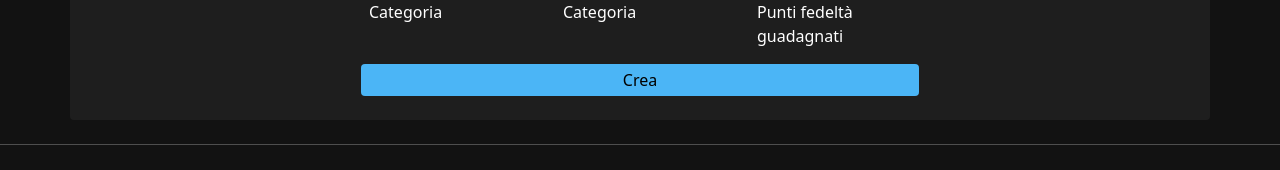
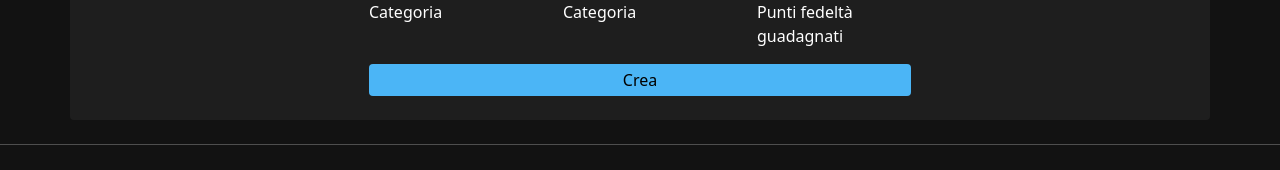
Before and after one commit to CaffeLatteIV/nolo-nolo, a Vue app in the folder frontend/backoffice/: page /admin/newItem in a window 1280 px wide. Shown: the part 596-766 px from the top of the page. Built offline with nearby package versions, Linux system fonts and the light colour scheme.

Commit message:
style changes

```diff
--- a/frontend/backoffice/src/views/NewItem.vue
+++ b/frontend/backoffice/src/views/NewItem.vue
@@ -126,6 +126,7 @@
           </label>
         </div>
       </div>
+      <div class="px-2">
         <button
           type="submit"
           class="bg-site-primary border-0 mb-4 rounded px-4 py-1 w-100"
@@ -133,6 +134,7 @@
         >
           Crea
         </button>
+      </div>
     </div>
   </div>
 </template>
@@ -156,7 +158,7 @@ export default {
       condition: "",
       numInStock: 0,
       image: null,
-      media: {img: ''}
+      media: { img: "" },
     };
   },
   mounted() {},
@@ -184,7 +186,7 @@ export default {
         description: this.description,
         stock: this.numInStock,
         fidelityPoints: this.guadagnoFedeltà,
-        media: this.media
+        media: this.media,
       };
       const formData = new FormData();
       formData.append("file", this.image);
```
Lines whose indentation alone changed are shown as unchanged.
